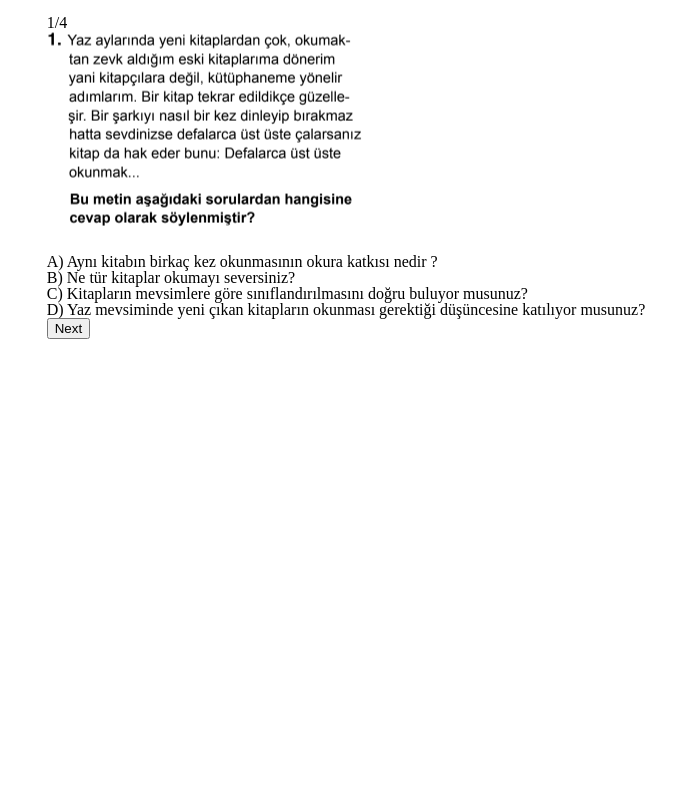
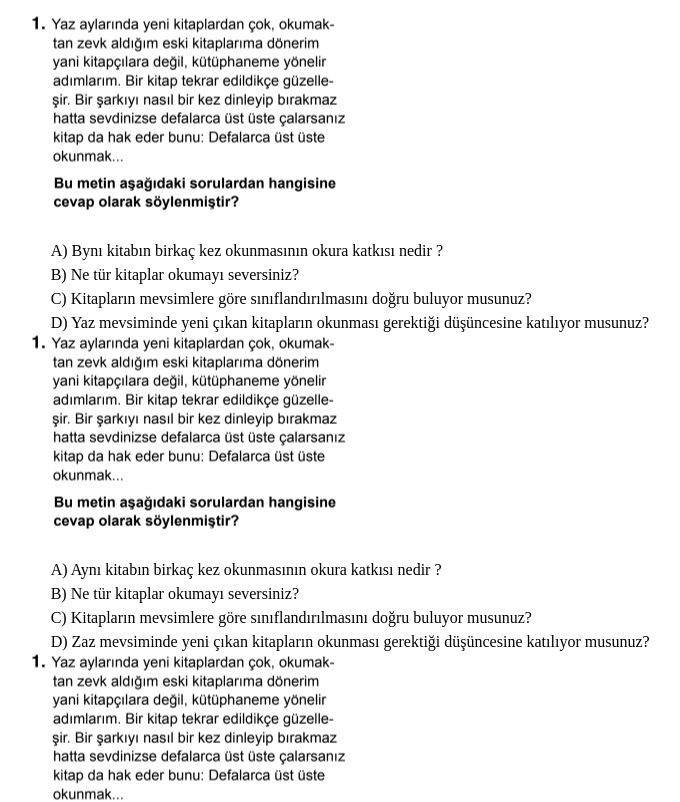
Before and after one commit to merovinjs/quiz-qpp, a React (Vite) app: page / in a window 1280 px wide. Shown: the top 802 px of the page, without its empty margins (294-974 px from the left). Built offline with nearby package versions, Linux system fonts and the light colour scheme.

Commit message:
sonuçları gösteren bileşen eklendi

```diff
--- a/src/components/Quiz.tsx
+++ b/src/components/Quiz.tsx
@@ -1,78 +1,61 @@
 import { useState } from "react";
+import { Question } from "../types/quizdatatype";
 import styles from "./styles.module.css";
-import { resultsInitialState } from "../data/quizdata";
-interface Props {
-  question: any;
-  choices: string[];
-  correctAnswer: string;
-}
-const Quiz = ({ questions }: any) => {
-  const [currentQuestion, setCurrentQuestion] = useState(0);
-  const [answerIdx, setAnswerIdx] = useState(null);
-  const [answer, setAnswer] = useState(false);
-  const [result, setResult] = useState(resultsInitialState);
-  const { question, choices, correctAnswer }: Props =
-    questions[currentQuestion];
+const Quiz = ({ questions }: { questions: Question[] }) => {
+  const [score, setScore] = useState(0);
+  const [showResult, setShowResult] = useState(false);
+  console.log(questions);
 
-  const onAnswerClick = (answer: any, index: any) => {
-    setAnswerIdx(index);
-    if (answer === correctAnswer) {
-      setAnswer(true);
+  const handleClick = (onechoise: string, onequestion: any) => {
+    const { id, correctAnswer } = onequestion;
+    if (onechoise === correctAnswer) {
+      setScore((prevScores: any) => ({
+        ...prevScores,
+        [id]: +1,
+      }));
     } else {
-      setAnswer(false);
+      setScore((prevScores: any) => ({
+        ...prevScores,
+        [id]: -0.25,
+      }));
     }
+    console.log(id, correctAnswer);
   };
-  const onClickNext = () => {
-    setAnswerIdx(null);
-    setResult((prev) =>
-      answer
-        ? {
-            ...prev,
-            score: prev.score + 1,
-            correctAnswers: prev.correctAnswers + 1,
-          }
-        : {
-            ...prev,
-            score: prev.score - 0.25,
-            wrongAnswers: prev.wrongAnswers + 1,
-          }
+  const handleTotal = () => {
+    const totalScore = Object.values(score).reduce(
+      (acc, currentValue) => acc + currentValue,
+      0
     );
-    if (currentQuestion !== questions.length - 1) {
-      setCurrentQuestion(currentQuestion + 1);
-    } else {
-      setCurrentQuestion(0);
-    }
+    return totalScore;
   };
+  const handleSonuc = () => {
+    handleTotal();
+    setShowResult(true);
+  };
+
   return (
-    <div className={styles.container}>
-      <>
-        <span className="">{currentQuestion + 1}</span>
-        <span className="">/{questions.length}</span>
-        <div>
-          <img src={question} alt="soru" />
+    <div>
+      {questions.map((onequestion: any) => (
+        <div key={onequestion.id}>
+          <div>
+            <img src={onequestion.question} alt="" />
+          </div>
           <ul>
-            {choices.map((choice: any, index) => (
+            {onequestion.choices.map((onechoise: string, index: any) => (
               <li
-                onClick={() => onAnswerClick(choice, index)}
-                key={choice}
-                className={answerIdx === index ? styles.selecetedAnswer : ""}
+                className={styles.answerBtn}
+                onClick={() => handleClick(onechoise, onequestion)}
+                key={onequestion.id + index}
               >
-                {choice}
+                {onechoise}
               </li>
             ))}
           </ul>
         </div>
-        <div className={styles.footer}>
-          <button onClick={onClickNext}>
-            {currentQuestion === questions.length - 1
-              ? styles.finish
-              : styles.next}
-            Next
-          </button>
-        </div>
-      </>
+      ))}
+      <button onClick={handleSonuc}>Sonuç Göster</button>
+      {showResult && <div>Total Score: {handleTotal()}</div>}
     </div>
   );
 };
-
 export default Quiz;
--- a/src/components/styles.module.css
+++ b/src/components/styles.module.css
@@ -12,6 +12,11 @@
 .question {
   width: 370px;
 }
-.selecetedAnswer {
-  background-color: aquamarine;
+.answerBtnn {
+  cursor: pointer;
+  border: none;
+  background: transparent;
+  text-align: left;
+  padding: 5px 10px 3px 20px;
+  background-color: aqua;
 }
--- a/src/data/quizdata.ts
+++ b/src/data/quizdata.ts
@@ -1,9 +1,10 @@
 export const quizData = {
   questions: [
     {
+      id: 1,
       question: "t_1_soru.png",
       choices: [
-        "A) Aynı kitabın birkaç kez okunmasının okura katkısı nedir ?",
+        "A) Bynı kitabın birkaç kez okunmasının okura katkısı nedir ?",
         "B) Ne tür kitaplar okumayı seversiniz?",
         "C) Kitapların mevsimlere göre sınıflandırılmasını doğru buluyor musunuz?",
         "D) Yaz mevsiminde yeni çıkan kitapların okunması gerektiği düşüncesine katılıyor musunuz?",
@@ -12,37 +13,40 @@ export const quizData = {
         "D) Yaz mevsiminde yeni çıkan kitapların okunması gerektiği düşüncesine katılıyor musunuz?",
     },
     {
+      id: 2,
       question: "t_1_soru.png",
       choices: [
         "A) Aynı kitabın birkaç kez okunmasının okura katkısı nedir ?",
         "B) Ne tür kitaplar okumayı seversiniz?",
         "C) Kitapların mevsimlere göre sınıflandırılmasını doğru buluyor musunuz?",
-        "D) Yaz mevsiminde yeni çıkan kitapların okunması gerektiği düşüncesine katılıyor musunuz?",
+        "D) Zaz mevsiminde yeni çıkan kitapların okunması gerektiği düşüncesine katılıyor musunuz?",
       ],
       correctAnswer:
-        "D) Yaz mevsiminde yeni çıkan kitapların okunması gerektiği düşüncesine katılıyor musunuz?",
+        "D) Zaz mevsiminde yeni çıkan kitapların okunması gerektiği düşüncesine katılıyor musunuz?",
     },
     {
+      id: 3,
       question: "t_1_soru.png",
       choices: [
         "A) Aynı kitabın birkaç kez okunmasının okura katkısı nedir ?",
         "B) Ne tür kitaplar okumayı seversiniz?",
         "C) Kitapların mevsimlere göre sınıflandırılmasını doğru buluyor musunuz?",
-        "D) Yaz mevsiminde yeni çıkan kitapların okunması gerektiği düşüncesine katılıyor musunuz?",
+        "D) Kaz mevsiminde yeni çıkan kitapların okunması gerektiği düşüncesine katılıyor musunuz?",
       ],
       correctAnswer:
-        "D) Yaz mevsiminde yeni çıkan kitapların okunması gerektiği düşüncesine katılıyor musunuz?",
+        "D) Kaz mevsiminde yeni çıkan kitapların okunması gerektiği düşüncesine katılıyor musunuz?",
     },
     {
+      id: 4,
       question: "t_1_soru.png",
       choices: [
         "A) Aynı kitabın birkaç kez okunmasının okura katkısı nedir ?",
         "B) Ne tür kitaplar okumayı seversiniz?",
         "C) Kitapların mevsimlere göre sınıflandırılmasını doğru buluyor musunuz?",
-        "D) Yaz mevsiminde yeni çıkan kitapların okunması gerektiği düşüncesine katılıyor musunuz?",
+        "D) Saz mevsiminde yeni çıkan kitapların okunması gerektiği düşüncesine katılıyor musunuz?",
       ],
       correctAnswer:
-        "D) Yaz mevsiminde yeni çıkan kitapların okunması gerektiği düşüncesine katılıyor musunuz?",
+        "D) Saz mevsiminde yeni çıkan kitapların okunması gerektiği düşüncesine katılıyor musunuz?",
     },
   ],
 };
--- /dev/null
+++ b/src/types/quizdatatype.ts
@@ -0,0 +1,6 @@
+export interface Question {
+  id: number;
+  question: string;
+  choices: string[];
+  correctAnswer: string;
+}
```
Also changed, not shown: src/example/example.ts (added).
